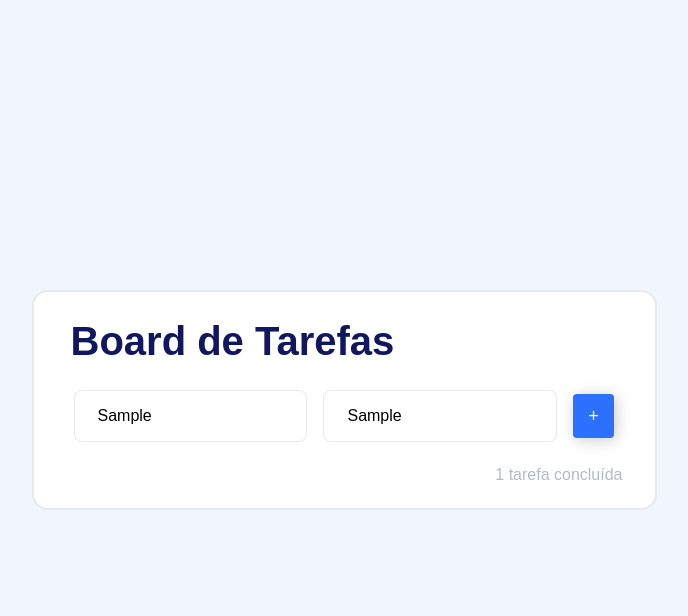
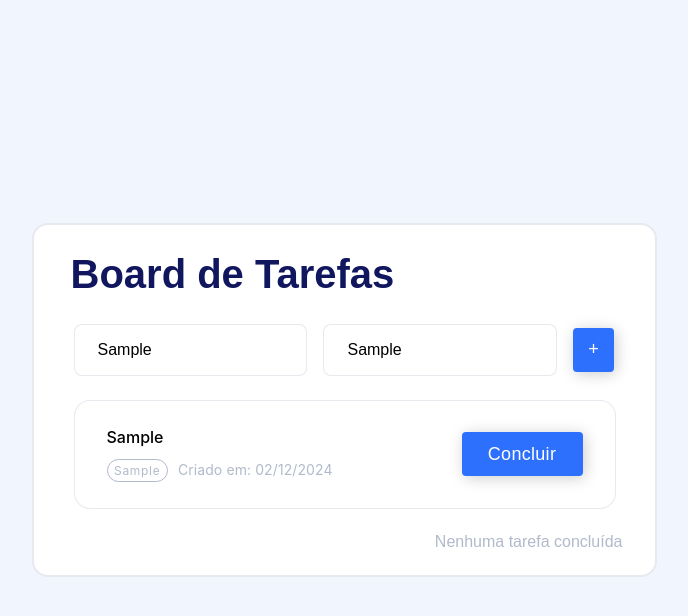
Before and after one commit to Jader-Moura-Lattarulo/RID190845_Desafio03_TaskBoard, a plain HTML site: page index.html in a window 1280 px wide. Both pictures are taken after typing "Sample", "Sample" into the empty fields and a click on the button "Cadastrar tarefa". Shown: the whole page, without its empty margins (296-984 px from the left). Drawn offline with Linux system fonts and the light colour scheme.

Commit message:
Fix bug in task list initialization and update progressCounter to handle task completion messages properly

```diff
--- a/index.html
+++ b/index.html
@@ -43,7 +43,7 @@
       <section class="task-list-section">
         <ul id="task-list" class="taskList"></ul>
       </section>
-      <footer id="task-footer">1 tarefa concluída</footer>
+      <footer id="task-footer"></footer>
     </main>
   </body>
   <script src="/js/index.js"></script>
--- a/js/index.js
+++ b/js/index.js
@@ -1,12 +1,25 @@
 const saveTaskBtn = document.querySelector('#save-task');
 
 tasks = [];
+
+const progressCounter = () => {
+    const completedTaksCounterDisplay = document.getElementById('task-footer');
+    const tasks = getTasksFromLocalStorage();
+
+    const doneTasks = tasks.filter(({ done }) => done).length;
+    let text;
+
+    if (doneTasks === 0) text = `Nenhuma tarefa concluída`;
+    if (doneTasks === 1) text = `${doneTasks} tarefa concluída`;
+    if (doneTasks >= 2) text = `${doneTasks} tarefas concluídas`;
+
+    completedTaksCounterDisplay.textContent = text;
+}
 
 const getTasksFromLocalStorage = () => {
     const localTasks = JSON.parse(localStorage.getItem('tasks'));
     return localTasks ? localTasks : [];
 }
-
 
 const updateTaskList = () => {
 
@@ -103,7 +116,7 @@ const getTaskDate = () => {
 }
 
 const getNewTaskId = () => {
-    const taskList = JSON.parse(localStorage.getItem('tasks'));
+    const taskList = JSON.parse(localStorage.getItem('tasks')) || [];
     const lastId = taskList[taskList.length - 1]?.id;
 
     return lastId ? lastId + 1 : 1;
@@ -123,6 +136,7 @@ const createTask = (description, tag) => {
     localStorage.setItem('tasks', JSON.stringify(tasks));
 
     updateTaskList(tasks);
+    progressCounter();
 }
 
 saveTaskBtn.addEventListener('click', (event) => {
@@ -139,6 +153,7 @@ taskDone = (taskId) => {
 
     task.done = true;
 
+    progressCounter();
     markDone(taskId);
 }
 
@@ -151,9 +166,11 @@ const markDone = (taskId) =>{
         taskList[taskIndex].done = true;
         localStorage.setItem('tasks', JSON.stringify(taskList));
         updateTaskList();
+        progressCounter();
     }
 }
 
 window.onload = () => {
     updateTaskList();
+    progressCounter();
 }
```
